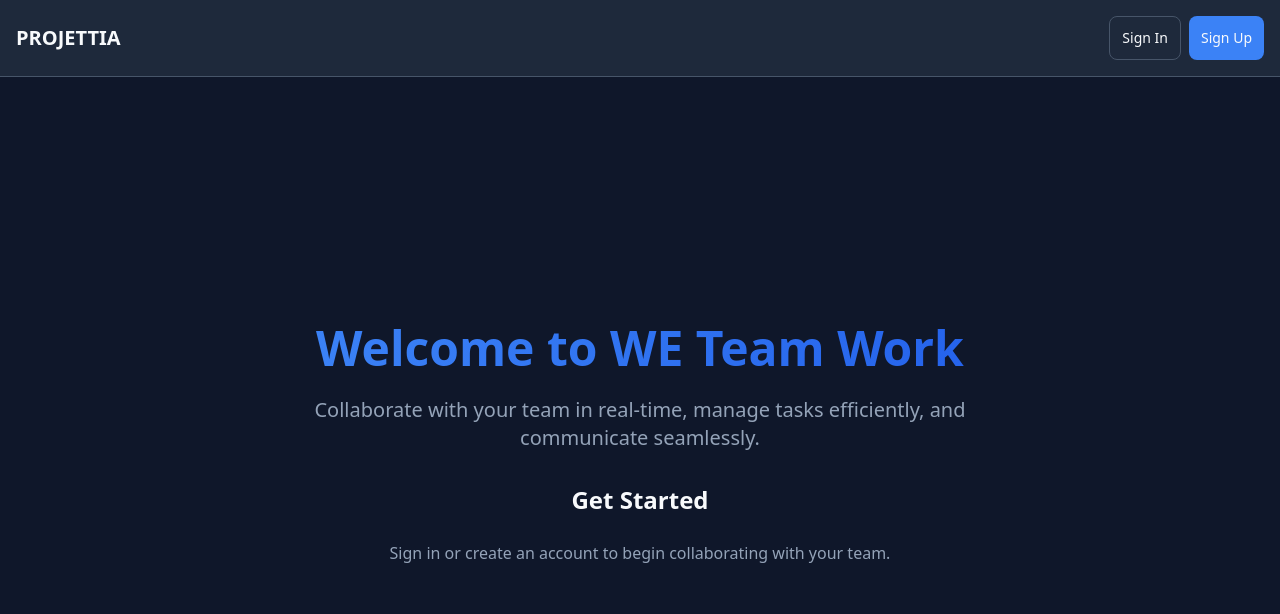
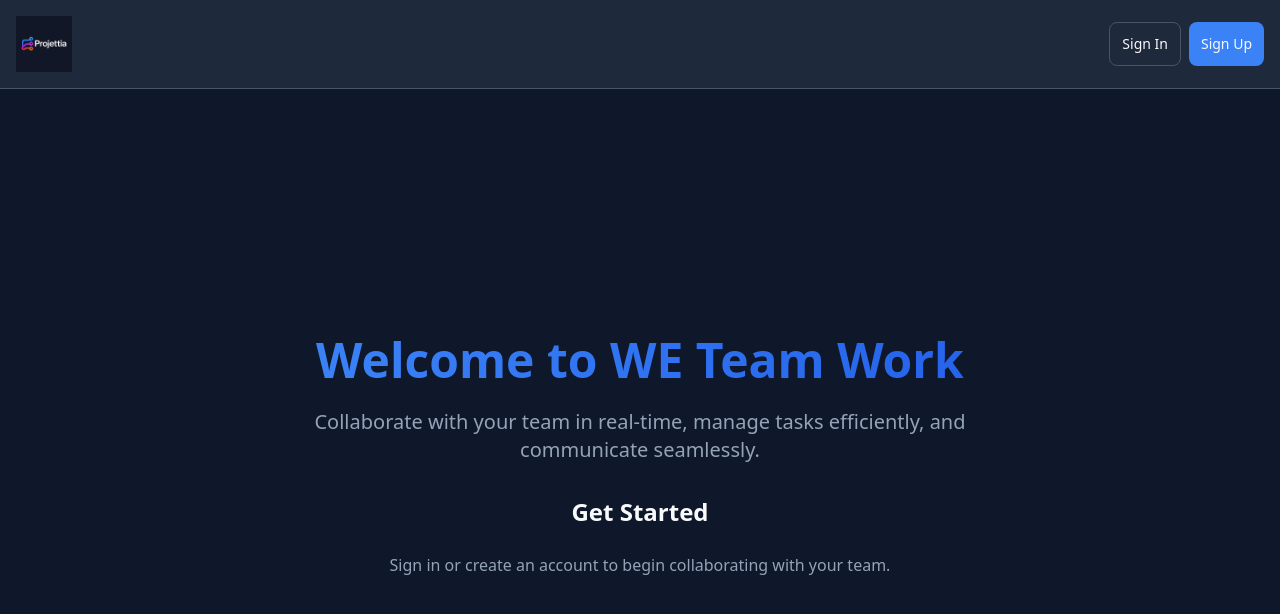
Before and after one commit to crisky94/projettia, a Next.js app: page / in a window 1280 px wide. Shown: the top 614 px of the page. Built offline with nearby package versions, Linux system fonts and the light colour scheme; no server answers.

Commit message:
feat: add logo and update icon for improved branding in layout

```diff
--- a/app/layout.js
+++ b/app/layout.js
@@ -8,6 +8,7 @@ import {
   UserButton,
 } from '@clerk/nextjs';
 import AuthRedirect from './components/auth/AuthRedirect';
+import Image from 'next/image';
 import { ToastContainer } from 'react-toastify';
 import 'react-toastify/dist/ReactToastify.css';
 
@@ -23,8 +24,8 @@ export const metadata = {
   },
   manifest: '/manifest.json',
   icons: {
-    icon: '/favicon.ico',
-    apple: '/apple-icon.png',
+    icon: '/icon.png',
+    apple: '/icon.png',
   },
   formatDetection: {
     telephone: false,
@@ -51,8 +52,8 @@ export default function RootLayout({ children }) {
         </head>
         <body className="font-sans antialiased bg-background text-foreground h-full overflow-x-hidden">
           <header className="flex justify-between items-center p-3 sm:p-4 gap-2 sm:gap-4 min-h-14 sm:min-h-16 bg-card border-b border-border safe-area-inset-top">
-            <div className="flex items-center">
-              <h1 className="text-lg sm:text-xl font-bold text-foreground truncate uppercase">Projettia</h1>
+            <div className="flex items-center gap-2">
+              <Image src="/logo.png" width={56} height={56} alt="Projettia logo" priority />
             </div>
             <div className="flex items-center gap-2 sm:gap-4 flex-shrink-0">
               <SignedOut>
```
Also changed, not shown: public/icon.png (added), public/logo.png (added).
